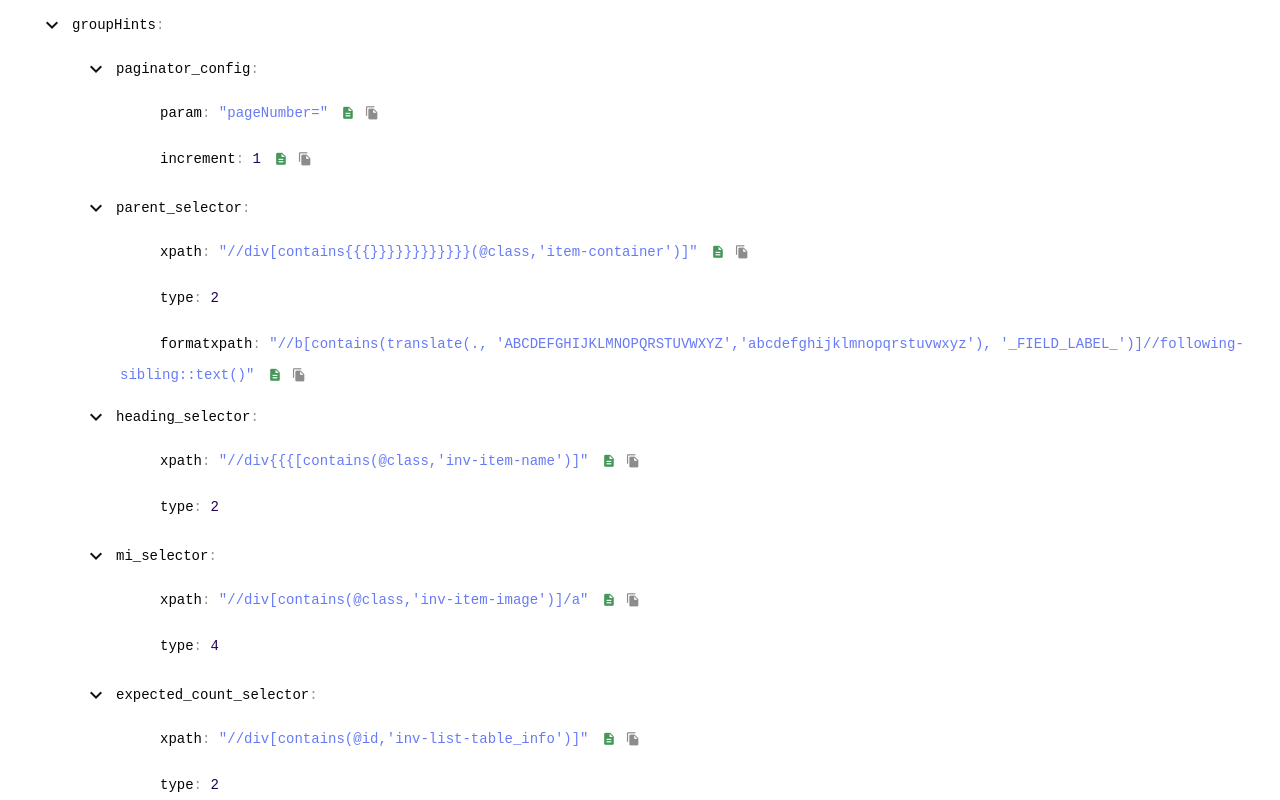
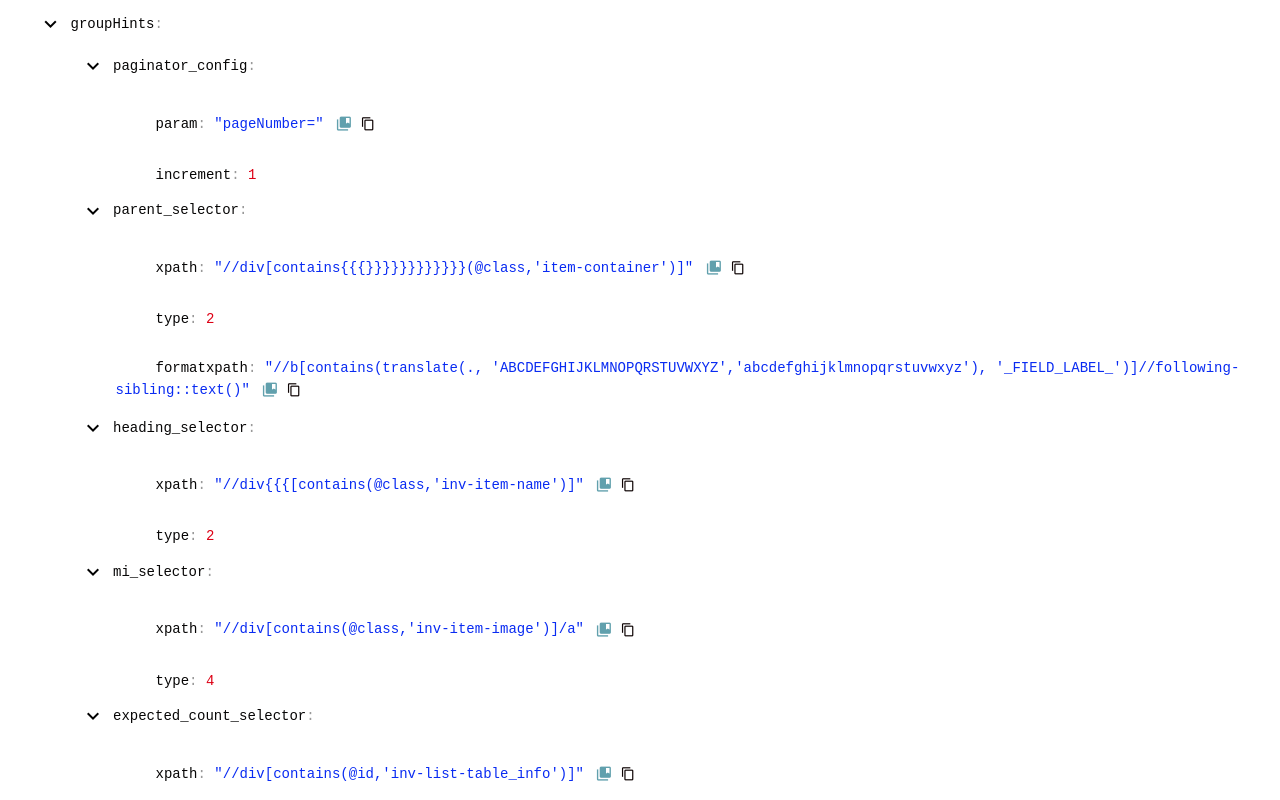
Before and after one commit to AnshumalaJ/angular-template, an Angular app: page / in a window 1280 px wide. Shown: the top 800 px of the page. Built offline with nearby package versions, Linux system fonts and the light colour scheme.

Commit message:
changes on ngx json viewer

```diff
--- a/src/app/extraction-config-viewer/extraction-config-viewer.component.ts
+++ b/src/app/extraction-config-viewer/extraction-config-viewer.component.ts
@@ -1,5 +1,6 @@
 import { Component, OnInit } from '@angular/core';
 import { SeedGroupHintValidator } from '../validator/seed-group-hint-validator';
+
 
 
 @Component({
--- a/src/app/json-expaned/json-expaned.component.html
+++ b/src/app/json-expaned/json-expaned.component.html
@@ -12,18 +12,25 @@
           'expandable': isExpandable(segment),
           'expanded': segment.expanded
         }">
+        <div *ngIf="isExpandable(segment)" class="toggler"></div>
           <button mat-icon-button>
-          <mat-icon class="mat-icon-rtl-mirror">
-            {{isExpandable(segment)? 'expand_more' :''}}
+            <mat-icon *ngIf="isExpandable(segment)" >
+              {{!segment.expanded ? 'chevron_right':'expand_more' }}
             </mat-icon>
           </button>
-
-        <div *ngIf="isExpandable(segment)" class="toggler"></div>
           <span class="segment-key">{{ segment.key }}</span>
           <span class="segment-separator">: </span>
           <span *ngIf="!segment.expanded || !isExpandable(segment)" class="segment-value">{{segment.description}}
-          <mat-icon *ngIf=" (segment.key !='type') " class="icon-display" (click)="onDescribe(segment.description)">description</mat-icon>
-         <mat-icon *ngIf=" segment.key !='type'" class="icon-display-save"(click)="onCopyToClipboard(segment.description)">file_copy</mat-icon>
+            <mat-icon *ngIf=" segment.type=='string' " class="icon-display" (click)="onDescribe(segment.description)">
+              <!-- description -->
+              <span class="material-symbols-outlined">
+                collections_bookmark
+              </span>
+            </mat-icon>
+            <!-- <mat-icon *ngIf=" segment.type=='string' " class="icon-display-save"(click)="onCopyToClipboard(segment.description)">file_copy</mat-icon> -->
+            <mat-icon *ngIf=" segment.type=='string' " class="icon-display-save"(click)="onCopyToClipboard(segment.description)">
+              <span class="material-icons" >content_copy</span>
+            </mat-icon>
           </span>
       </section>
       <section *ngIf="segment.expanded && isExpandable(segment)" class="children">
--- a/src/app/json-expaned/json-expaned.component.scss
+++ b/src/app/json-expaned/json-expaned.component.scss
@@ -22,26 +22,26 @@ $type-colors: (
 
 
   .segment {
-    padding: 2px;
+    padding: 0.5px;
     margin: 2px 1px 1px 30px;
 
     .segment-main {
       word-wrap: break-word;
 
       .toggler {
-        position: absolute;
-        margin-left: -14px;
-        margin-top: 3px;
-        font-size: .8em;
-        line-height: 1.2em;
-        vertical-align: middle;
-        color: #0a0a0a;
+        // position: absolute;
+        // margin-left: -14px;
+        // margin-top: 1px;
+        // font-size: .8em;
+        // line-height: 1.2em;
+        // vertical-align: middle;
+        // color: #0a0a0a;
 
         &::after {
-          display: inline-block;
-          // content: ">";
-          transition: transform 0.1s ease-in;
-          padding-bottom: 7px;
+          // display: inline-block;
+          // // content: ">";
+          // transition: transform 0.1s ease-in;
+          // padding-bottom: 7px;
 
         }
       }
--- a/src/app/validator/seed-group-hint-validator.ts
+++ b/src/app/validator/seed-group-hint-validator.ts
@@ -1,5 +1,9 @@
 import { Console } from "winston/lib/winston/transports";
+import { set } from 'lodash-es';
 
+export interface obj {
+  [key: string]: any;
+}
 const TEMPLATE_FIELDS = [
   "paginator_config",
   "heading_selector",
@@ -55,6 +59,7 @@ export class SeedGroupHintValidator {
           throw new Error(`"parent_selector" field is not present. please provide it...`);
         }
 
+        //check for improper field
         let invalid_fields:string[] = []
         if(!this.validateTemplateKeyFields(hints,invalid_fields)){
           throw new Error(`Found improper field/s in input json file -'${invalid_fields}'`)
@@ -67,13 +72,11 @@ export class SeedGroupHintValidator {
         // Validation for mi2_fields_pattern
         this.validateMiFieldPattern(hints,"mi2_fields_pattern")
 
-        // Validation for empty FIELD_LABELS inside target_fields and mi_fields
-
+        // Validation for empty FIELD_LABELS inside target_fields and mi_field labels
         //validate target_field FIELD_LABELS
         if(!this.validateFieldLabels(hints,"target_fields",invalid_fields)){
           throw new Error(`Please replace space with underscore (_) in "target_fields" in keys ${invalid_fields}`)
         }
-
 
         //validate mi_fields FIELD_LABELS
         if(!this.validateFieldLabels(hints,"mi_fields",invalid_fields)){
@@ -82,8 +85,10 @@ export class SeedGroupHintValidator {
 
         //check xpath jpath based on response type
         let err=this.checkXpathJpathBasedOnResponseType(hints,"html","json")
-        if(err.length>0)
+        if(err.length>0){
           throw new Error(err)
+        }
+
 
         //check xpath or  jpath form parent selector
         this.validateParentSelector(hints,"parent_selector")
@@ -324,46 +329,53 @@ export class SeedGroupHintValidator {
                       for (const [f, h] of Object.entries(value as object)){
                         if(!SKIP_FIELD_FOR_VALIDATION.includes(f)){
                           let res=((f==="jpath")) ? this.checkJpathHint(h):this.checkXpathHint(f,h)
-                          if (res===false)
-                           if(syntaxErrors?.field_name?.key == undefined){
-                            syntaxErrors[field_name]={}
-                            syntaxErrors[field_name][key]={}
+                          if (res===false){
+                          // if(syntaxErrors?.field_name== undefined)
+                          //   syntaxErrors[field_name]={}
+                          // if(syntaxErrors?.field_name?.key== undefined)
+                          //   syntaxErrors[field_name][key]={}
+                          // if(syntaxErrors?.field_name?.key?.k == undefined)
+                          //   syntaxErrors[field_name][key][k]={}
+                          // syntaxErrors[field_name][key][k][f]=h
+                          set(syntaxErrors,syntaxErrors.field_name.key.k.f,h)
+
                           }
-                            syntaxErrors[field_name][key][k]=`${f}=>${h}`
                         }
                       }
                     }
                     else if((typeof v ==='string') && (!this.isEmpty(v))){
                       let res=((k==="jpath")) ? this.checkJpathHint(v):this.checkXpathHint(k,v)
                         if (res===false){
-                          if(syntaxErrors?.field_name == undefined){
-                            syntaxErrors[field_name]={}
-                          }
-                            syntaxErrors[field_name][key]=`${k}=>${v}`
+                          console.log(field_name)
+                          console.log(syntaxErrors[field_name])
+                          if(syntaxErrors?.field_name== undefined)
+                            syntaxErrors[field_name]={};
+                          console.log(syntaxErrors[field_name][key])
+                          if(syntaxErrors?.field_name?.key == undefined)
+                            syntaxErrors[field_name][key]={};
+                          // console.log(syntaxErrors[field_name][key])
+                          // syntaxErrors[field_name][key][k]=v
+                          // console.log(syntaxErrors[field_name][key][k])
+                          set(syntaxErrors,syntaxErrors[field_name][key][k],v)
+
+
+
                         }
                     }
-                  }
-                  else if((typeof value ==='string') && (!this.isEmpty(value))){
-                  let res=((key==="jpath")) ? this.checkJpathHint(value):this.checkXpathHint(key,value)
-                  if (res===false){
-                    if(syntaxErrors?.field_name == undefined){
-                      syntaxErrors[field_name]={}
-                    }
-                      syntaxErrors[field_name][key]=value
-
-
-                  }
-
                   }
                 }
               }
               else if((typeof value ==='string') && (!this.isEmpty(value))){
                 let res=((key==="jpath")) ? this.checkJpathHint(value):this.checkXpathHint(key,value)
                 if (res===false){
-                  if(syntaxErrors?.field_name?.key == undefined){
+                  if(syntaxErrors?.field_name == undefined)
                     syntaxErrors[field_name]={}
-                    syntaxErrors[field_name][key]=value
-              }
+                    // syntaxErrors[field_name][key]=value
+                    set(syntaxErrors,syntaxErrors[field_name][key],value)
+
+
+
+
             }
               }
             }
@@ -375,7 +387,7 @@ return syntaxErrors;
   }
 
 
-
+  //check value for xpath key  and also  regex key
   private checkXpathHint(key:string,value:any){
     if(key ==="regex"){
       if(!!value){
@@ -405,6 +417,7 @@ return syntaxErrors;
 
   }
 
+  //check value for jpath key
   private checkJpathHint(str:any):boolean{
     if(!!str && this.isValidString(str) && this.isValidQuotes(str))
       return true
@@ -415,6 +428,7 @@ return syntaxErrors;
 
   }
 
+  //validate formatxpath key at srp and mi level
   private validateFormatXpathAtSrpAndMiLevel(obj:any,missingField:string[]){
     for(const[key,value] of Object.entries(obj)){
       if(["parent_selector", "mi1_fields_pattern", "mi2_fields_pattern"].includes(key)){
@@ -503,8 +517,11 @@ return syntaxErrors;
       if(symbols.hasOwnProperty(ch))
         stack.push(ch)
     });
-    if((stack.length & 1) ===1)
+    if((stack.length & 1) ===1){
+      console.log("in false for ",str)
       return false;
+    }
+
     else
       return true;
   }
--- a/src/styles.css
+++ b/src/styles.css
@@ -6,10 +6,13 @@
     color: rgb(18, 19, 20) !important;
 }
 .segment-type-string > .segment-main > .segment-value {
-    color: rgb(102, 123, 245) !important;
+
+   color: rgb(9 43 242) !important;
 }
 .segment-type-number > .segment-main > .segment-value {
-    color:  rgb(33, 3, 85) !important;
+    /* color:  rgb(33, 3, 85) !important; */
+    color:  #dd0015 !important;
+
 }
 
 @import '~@angular/material/theming';
@@ -17,17 +20,18 @@ html, body { height: 100%; }
 body { margin: 0; font-family: Roboto, "Helvetica Neue", sans-serif; }
 
 .icon-display {
-    transform: scale(0.6);
-    color: #449759;
+    transform: scale(0.7);
+    color: rgb(97 160 173);
     vertical-align: middle;
 
  }
  .icon-display-save {
     transform: scale(0.6);
-    color: rgba(115, 112, 112, 0.812);
+    color: rgb(15 5 5);
     vertical-align: middle;
 
  }
+
  .icon-display-edit {
     transform: scale(0.6);
     color: rgba(65, 62, 62, 0.937);
```
Lines whose indentation alone changed are shown as unchanged.
